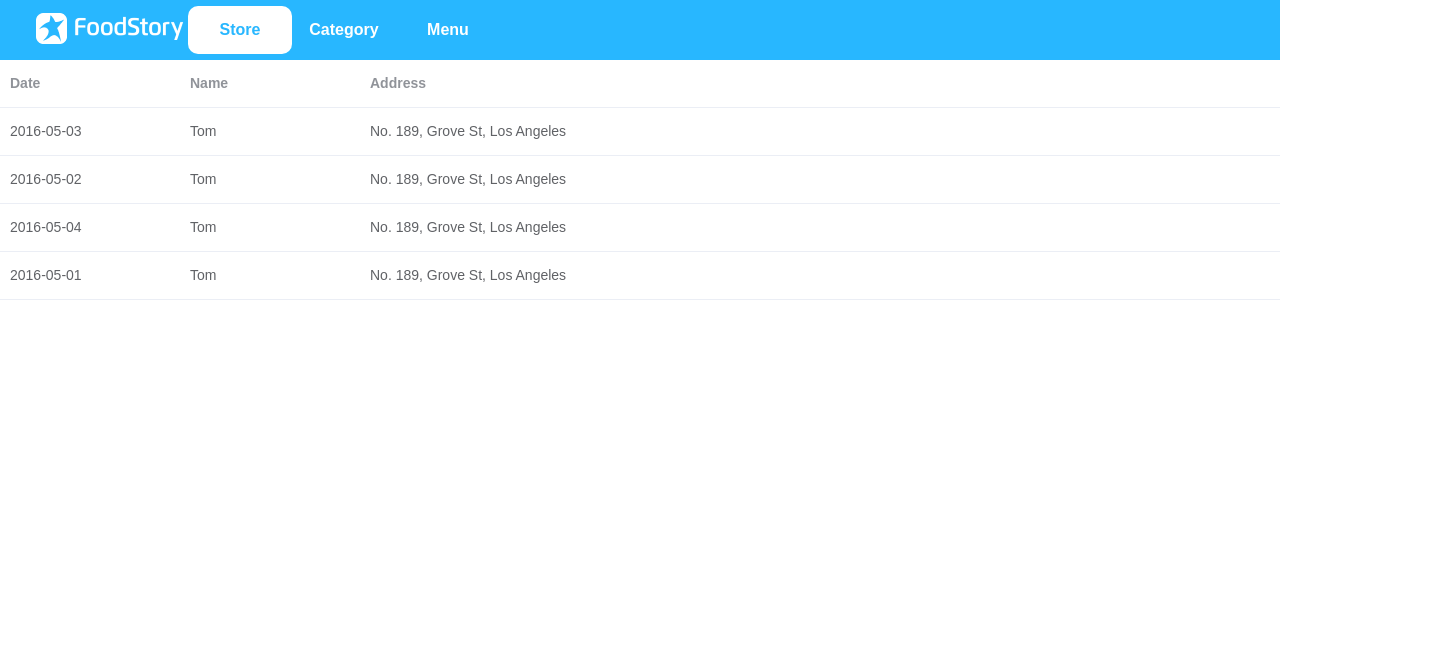
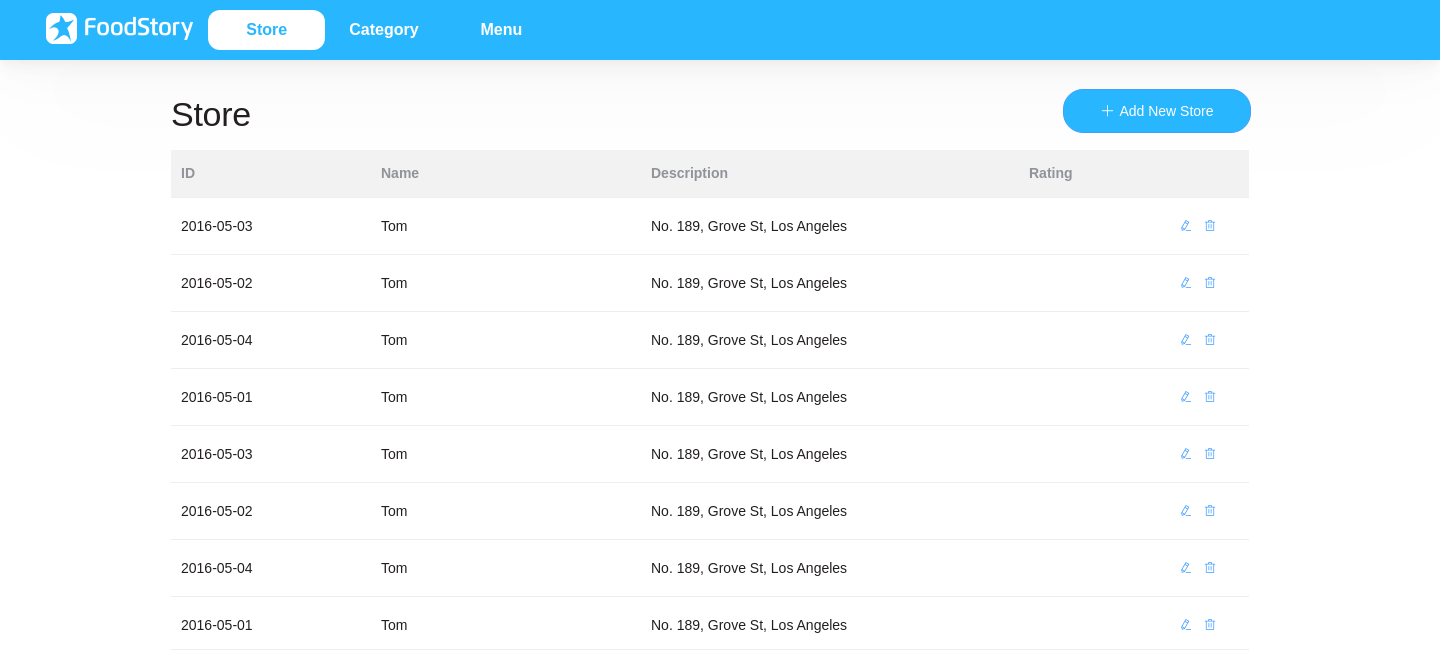
Before and after one commit to pongpat-lm/living-mobile-assignment, a Vue app in the folder frontend-backoffice/: page / in a window 1280 px wide. Shown: the top 672 px of the page, 1440 px wide, since content can reach past the window. Built offline with nearby package versions, Linux system fonts and the light colour scheme.

Commit message:
Set Store Page
- create header & button
- create table to show data
- create edit&create page

```diff
--- a/frontend-backoffice/package.json
+++ b/frontend-backoffice/package.json
@@ -8,10 +8,13 @@
     "lint": "vue-cli-service lint"
   },
   "dependencies": {
+    "axios": "^0.21.1",
     "core-js": "^3.6.5",
     "element-ui": "^2.4.5",
     "vue": "^2.6.11",
-    "vue-router": "^3.2.0"
+    "vue-axios": "^3.2.4",
+    "vue-router": "^3.2.0",
+    "vuex": "^3.6.2"
   },
   "devDependencies": {
     "@vue/cli-plugin-babel": "~4.5.0",
--- a/frontend-backoffice/src/components/Navbar.vue
+++ b/frontend-backoffice/src/components/Navbar.vue
@@ -1,11 +1,11 @@
 <template>
   <el-row class="nav-bar">
     <el-col :span="3" class="logo"
-      ><img src="../assets/FoodStory_Logo.png" alt=""
+      ><img src="../assets/FoodStory_Logo.png" alt="Food Story Logo"
     /></el-col>
     <el-col
       :span="2"
-      class="store"
+      class="store button"
       @click.native="
         $router.push('/store');
         checkPath();
@@ -25,7 +25,7 @@
     >
     <el-col
       :span="2"
-      class="category"
+      class="category button"
       @click.native="
         $router.push('/category');
         checkPath();
@@ -45,7 +45,7 @@
     >
     <el-col
       :span="2"
-      class="menu"
+      class="menu button"
       @click.native="
         $router.push('/menu');
         checkPath();
@@ -111,7 +111,7 @@ export default {
 .nav-bar {
   padding-left: 32px;
   background-color: #28b7ff;
-  width: 100%;
+  width: 1440px;
   height: 60px;
   position: absolute;
   text-align: center;
@@ -119,38 +119,23 @@ export default {
   color: white;
   display: flex;
   align-items: center;
+  box-shadow: 0px 60px 116px rgba(0, 0, 0, 0.022),
+    0px 25.0666px 48.462px rgba(0, 0, 0, 0.019),
+    0px 13.4018px 25.9101px rgba(0, 0, 0, 0.015),
+    0px 7.51293px 14.525px rgba(0, 0, 0, 0.025),
+    0px 3.99006px 7.71412px rgba(0, 0, 0, 0.015),
+    0px 1.66035px 3.21002px rgba(0, 0, 0, 0.01);
 }
 
-.store {
+.button {
   display: flex;
   flex-direction: column;
   justify-content: center;
-  height: 80%;
+  height: 40px;
   background-color: white;
   color: #28b7ff;
-  border-radius: 10px;
-  cursor: pointer;
-}
-
-.category {
-  display: flex;
-  flex-direction: column;
-  justify-content: center;
-  height: 80%;
-  background-color: white;
-  color: #28b7ff;
-  border-radius: 10px;
-  cursor: pointer;
-}
-
-.menu {
-  display: flex;
-  flex-direction: column;
-  justify-content: center;
-  height: 80%;
-  background-color: white;
-  color: #28b7ff;
-  border-radius: 10px;
+  border-radius: 12px;
+  padding: 8px 16px;
   cursor: pointer;
 }
 
@@ -158,10 +143,11 @@ export default {
   display: flex;
   flex-direction: column;
   justify-content: center;
-  height: 80%;
+  height: 40px;
   background-color: white;
   color: #28b7ff;
-  border-radius: 10px;
+  border-radius: 12px;
+  padding: 8px 16px;
   cursor: pointer;
 }
 </style>
--- /dev/null
+++ b/frontend-backoffice/src/components/store/Content.vue
@@ -0,0 +1,306 @@
+<template>
+  <div>
+    <!-- header -->
+    <el-row class="contrainer" type="flex" justify="space-between">
+      <el-col class="topic" :span="6">{{ name }}</el-col>
+      <el-col class="add" :span="6"
+        ><el-button
+          type="primary"
+          round
+          icon="el-icon-plus"
+          class="press"
+          @click="toCreate"
+          >Add New {{ name }}</el-button
+        ></el-col
+      >
+    </el-row>
+
+    <!-- delete -->
+    <div class="deleteAlert" v-if="clickdelete">
+      <el-alert title="delete success" type="error" center show-icon>
+      </el-alert>
+    </div>
+
+    <!-- content -->
+    <el-table
+      :header-cell-style="{ background: '#F2F2F2' }"
+      :data="tableData"
+      style="width: 1078px"
+      height="500"
+    >
+      <div slot="empty" style="color: red">Users is empty</div>
+      <el-table-column prop="id" label="ID" width="200px"> </el-table-column>
+      <el-table-column prop="name" label="Name" width="270px">
+      </el-table-column>
+      <el-table-column prop="description" label="Description" width="378px">
+      </el-table-column>
+      <el-table-column prop="rating" label="Rating" width="150px">
+      </el-table-column>
+      <el-table-column fixed="right" width="80px">
+        <div>
+          <el-button
+            type="text"
+            size="small"
+            @click="toEdit"
+            icon="el-icon-edit"
+          ></el-button>
+          <el-button
+            type="text"
+            size="small"
+            @click="toDelete"
+            icon="el-icon-delete"
+          ></el-button>
+        </div>
+      </el-table-column>
+    </el-table>
+
+    <!-- editPage -->
+    <div class="editPage" v-if="clickEdit">
+      <el-dialog title="Edit Store" :visible.sync="clickEdit">
+        <el-form :model="form" :rules="rules" ref="editForm">
+          <el-form-item
+            label="Store name"
+            :label-width="labelWidth"
+            prop="name"
+          >
+            <el-input
+              v-model="form.name"
+              autocomplete="off"
+              clearable
+              style="width: 442px"
+            ></el-input>
+          </el-form-item>
+          <el-form-item
+            label="Description"
+            :label-width="labelWidth"
+            prop="description"
+          >
+            <el-input
+              v-model="form.description"
+              autocomplete="off"
+              clearable
+              style="width: 442px"
+            ></el-input>
+          </el-form-item>
+          <el-form-item label="Rating" :label-width="labelWidth" prop="rating">
+            <el-select
+              v-model="form.rating"
+              placeholder="please select your rating"
+              :label-width="labelWidth"
+              style="width: 442px"
+            >
+              <el-option label="One star" value="1"></el-option>
+              <el-option label="Two stars" value="2"></el-option>
+              <el-option label="three stars" value="3"></el-option>
+              <el-option label="Four stars" value="4"></el-option>
+              <el-option label="Five stars" value="5"></el-option>
+            </el-select>
+          </el-form-item>
+        </el-form>
+        <span slot="footer" class="dialog-footer">
+          <el-button type="text" @click="clickEdit = false">Cancel</el-button>
+          <el-button type="primary" @click="submitForm('editForm')" round
+            >Edit Store</el-button
+          >
+        </span>
+      </el-dialog>
+    </div>
+
+    <!-- createPage -->
+    <div class="createPage" v-else-if="clickCreate">
+      <el-dialog title="Add Store" :visible.sync="clickCreate">
+        <el-form :model="form" :rules="rules" ref="createForm">
+          <el-form-item
+            label="Store name"
+            :label-width="labelWidth"
+            prop="name"
+          >
+            <el-input
+              v-model="form.name"
+              autocomplete="off"
+              clearable
+              style="width: 442px"
+            ></el-input>
+          </el-form-item>
+          <el-form-item
+            label="Description"
+            :label-width="labelWidth"
+            prop="description"
+          >
+            <el-input
+              v-model="form.description"
+              autocomplete="off"
+              clearable
+              style="width: 442px"
+            ></el-input>
+          </el-form-item>
+          <el-form-item label="rating" :label-width="labelWidth" prop="rating">
+            <el-select
+              v-model="form.rating"
+              placeholder="please select your rating"
+              style="width: 442px"
+            >
+              <el-option label="One star" value="1"></el-option>
+              <el-option label="Two stars" value="2"></el-option>
+              <el-option label="three stars" value="3"></el-option>
+              <el-option label="Four stars" value="4"></el-option>
+              <el-option label="Five stars" value="5"></el-option>
+            </el-select>
+          </el-form-item>
+        </el-form>
+        <span slot="footer" class="dialog-footer">
+          <el-button type="text" @click="clickCreate = false">Cancel</el-button>
+          <el-button type="primary" @click="submitForm('createForm')" round
+            >Add Store</el-button
+          >
+        </span>
+      </el-dialog>
+    </div>
+  </div>
+</template>
+
+<script>
+export default {
+  name: "store",
+  props: {
+    name: {
+      type: String,
+      default: "",
+    },
+    tableData: {
+      type: Array,
+      default: () => [],
+    },
+  },
+  data() {
+    return {
+      labelWidth: "120px",
+      clickCreate: false,
+      clickEdit: false,
+      clickDelete: false,
+      form: {
+        name: "",
+        description: "",
+        rating: "",
+      },
+      rules: {
+        name: [
+          {
+            required: true,
+            message: "Please input Store name",
+            trigger: "blur",
+          },
+          {
+            min: 1,
+            message: "This field should not be empty.",
+            trigger: "blur",
+          },
+        ],
+      },
+    };
+  },
+  // created() {
+  //   this.fetchStore();
+  // },
+  methods: {
+    toCreate() {
+      this.clickCreate = true;
+      this.clickEdit = false;
+      console.log("click create");
+    },
+    toEdit() {
+      this.clickCreate = false;
+      this.clickEdit = true;
+      console.log("click edit");
+    },
+    toDelete() {
+      this.clickDelete = true;
+      console.log("click delete");
+    },
+    submitForm(formName) {
+      this.$refs[formName].validate((valid) => {
+        console.log("valid");
+        if (valid) {
+          alert("submit!");
+        } else {
+          console.log("error submit!!");
+          return false;
+        }
+      });
+    },
+    // fetchStore() {
+    //   this.$store.dispatch("fetchStore");
+    // },
+  },
+};
+</script>
+
+<style>
+.contrainer {
+  display: flex;
+}
+
+.topic {
+  color: #231f20;
+  position: absolute;
+  width: 90px;
+  height: 44px;
+  left: 171px;
+  top: 32px;
+  font-style: normal;
+  font-weight: 500;
+  font-size: 34px;
+  line-height: 44px;
+  letter-spacing: -0.25px;
+}
+
+.press {
+  display: flex;
+  flex-direction: row;
+  justify-content: center;
+  align-items: center;
+  padding: 8px 24px;
+  background-color: #28b7ff;
+  border-radius: 100px;
+  position: absolute;
+  width: 188px;
+  height: 44px;
+  left: 1063px;
+  top: 29px;
+}
+
+.add {
+  position: static;
+  height: 28px;
+  left: 52px;
+  right: 24px;
+  top: calc(50% - 28px / 2);
+  font-style: normal;
+  font-weight: normal;
+  font-size: 16px;
+  line-height: 28px;
+  text-align: center;
+  letter-spacing: 0.1px;
+  color: #ffffff;
+  flex: none;
+  order: 1;
+  flex-grow: 0;
+  margin: 0px 4px;
+}
+
+.el-table {
+  position: absolute;
+  left: 171px;
+  top: 150px;
+  font-style: normal;
+  font-weight: 300;
+  font-size: 14px;
+  line-height: 20px;
+  color: #231f20;
+}
+
+.el-dialog {
+  width: 612px;
+  height: 401px;
+}
+</style>
--- a/frontend-backoffice/src/views/Store.vue
+++ b/frontend-backoffice/src/views/Store.vue
@@ -1,36 +1,55 @@
 <template>
-  <el-table :data="tableData" style="width: 100%">
-    <el-table-column prop="date" label="Date" width="180"> </el-table-column>
-    <el-table-column prop="name" label="Name" width="180"> </el-table-column>
-    <el-table-column prop="address" label="Address"> </el-table-column>
-  </el-table>
+  <Content :name="name" :tableData="tableData" />
 </template>
 
 <script>
+import Content from "../components/store/Content.vue";
 export default {
+  components: { Content },
   name: "store",
   data() {
     return {
+      name: "Store",
       tableData: [
         {
-          date: "2016-05-03",
+          id: "2016-05-03",
           name: "Tom",
-          address: "No. 189, Grove St, Los Angeles",
+          description: "No. 189, Grove St, Los Angeles",
         },
         {
-          date: "2016-05-02",
+          id: "2016-05-02",
           name: "Tom",
-          address: "No. 189, Grove St, Los Angeles",
+          description: "No. 189, Grove St, Los Angeles",
         },
         {
-          date: "2016-05-04",
+          id: "2016-05-04",
           name: "Tom",
-          address: "No. 189, Grove St, Los Angeles",
+          description: "No. 189, Grove St, Los Angeles",
         },
         {
-          date: "2016-05-01",
+          id: "2016-05-01",
           name: "Tom",
-          address: "No. 189, Grove St, Los Angeles",
+          description: "No. 189, Grove St, Los Angeles",
+        },
+        {
+          id: "2016-05-03",
+          name: "Tom",
+          description: "No. 189, Grove St, Los Angeles",
+        },
+        {
+          id: "2016-05-02",
+          name: "Tom",
+          description: "No. 189, Grove St, Los Angeles",
+        },
+        {
+          id: "2016-05-04",
+          name: "Tom",
+          description: "No. 189, Grove St, Los Angeles",
+        },
+        {
+          id: "2016-05-01",
+          name: "Tom",
+          description: "No. 189, Grove St, Los Angeles",
         },
       ],
     };
```
Also changed, not shown: frontend-backoffice/src/App.vue (+6 -7 lines), frontend-backoffice/src/main.js (+11 -8 lines), frontend-backoffice/src/store/store.js (added, +57 -0 lines), 1 other file (tests, documents, lock files or other folders).
